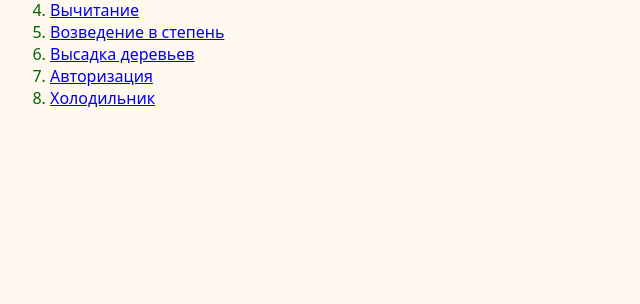
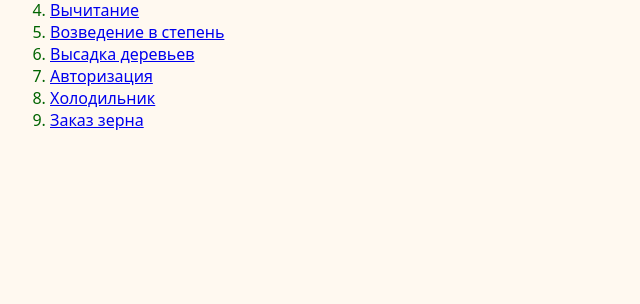
Before and after one commit to Mestoush/web-prog-labs-2, a Flask app: page /lab4/ in a window 1280 px wide. Shown: the part 275-579 px from the top of the page, without its empty margins (0-640 px from the left). Run offline with Flask 3, Linux system fonts and the light colour scheme.

Commit message:
Заказ зерна

```diff
--- a/templates/lab4/lab4.html
+++ b/templates/lab4/lab4.html
@@ -15,5 +15,6 @@
         <li><a href="{{ url_for('lab4.tree') }}">Высадка деревьев</a></li>
         <li><a href="{{ url_for('lab4.login') }}">Авторизация</a></li>
         <li><a href="{{ url_for('lab4.fridge') }}">Холодильник</a></li>
+        <li><a href="{{ url_for('lab4.order') }}">Заказ зерна</a></li>
     </ol>
 {% endblock %}
```
